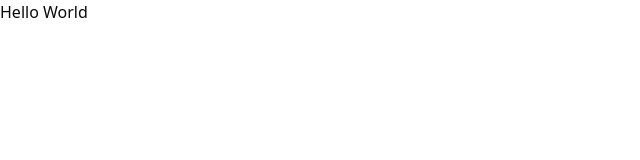
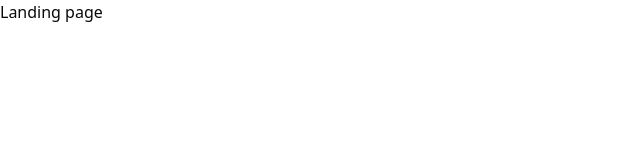
Before and after one commit to HasaanAhmad/comsicon, a Next.js app: page / in a window 1280 px wide. Shown: the top 160 px of the page, without its empty margins (0-640 px from the left). Built offline with nearby package versions, Linux system fonts and the light colour scheme.

Commit message:
auth and folder structure

```diff
--- /dev/null
+++ b/app/(root)/(auth)/authentication/page.tsx
@@ -0,0 +1,9 @@
+import React from 'react'
+
+const page = () => {
+  return (
+    <div>Authentication page</div>
+  )
+}
+
+export default page
--- /dev/null
+++ b/app/(root)/page.tsx
@@ -0,0 +1,9 @@
+import React from 'react'
+
+const page = () => {
+  return (
+    <div>Landing page</div>
+  )
+}
+
+export default page
--- a/app/page.tsx
+++ /dev/null
@@ -1,7 +0,0 @@
-export default function Home() {
-  return (
-    <div>
-      <h1>Hello World</h1>
-    </div>
-  );
-}
```
